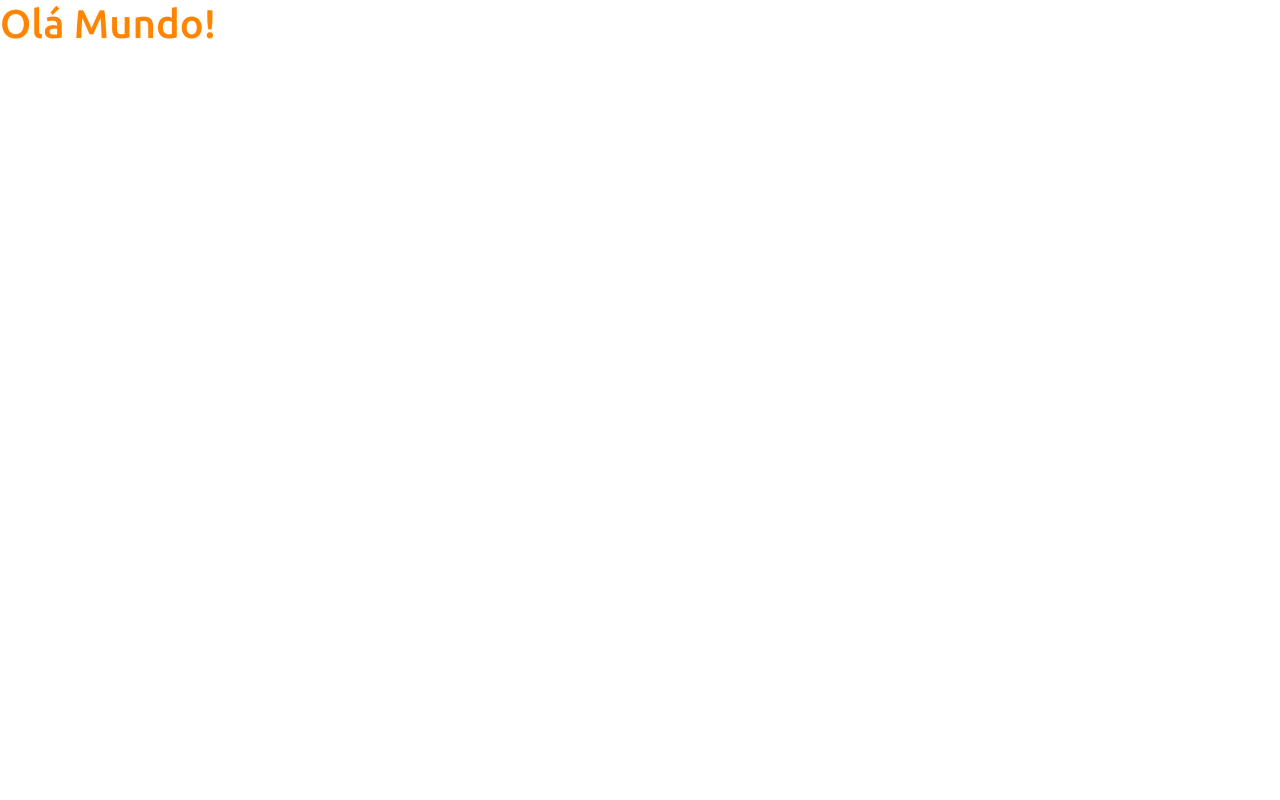
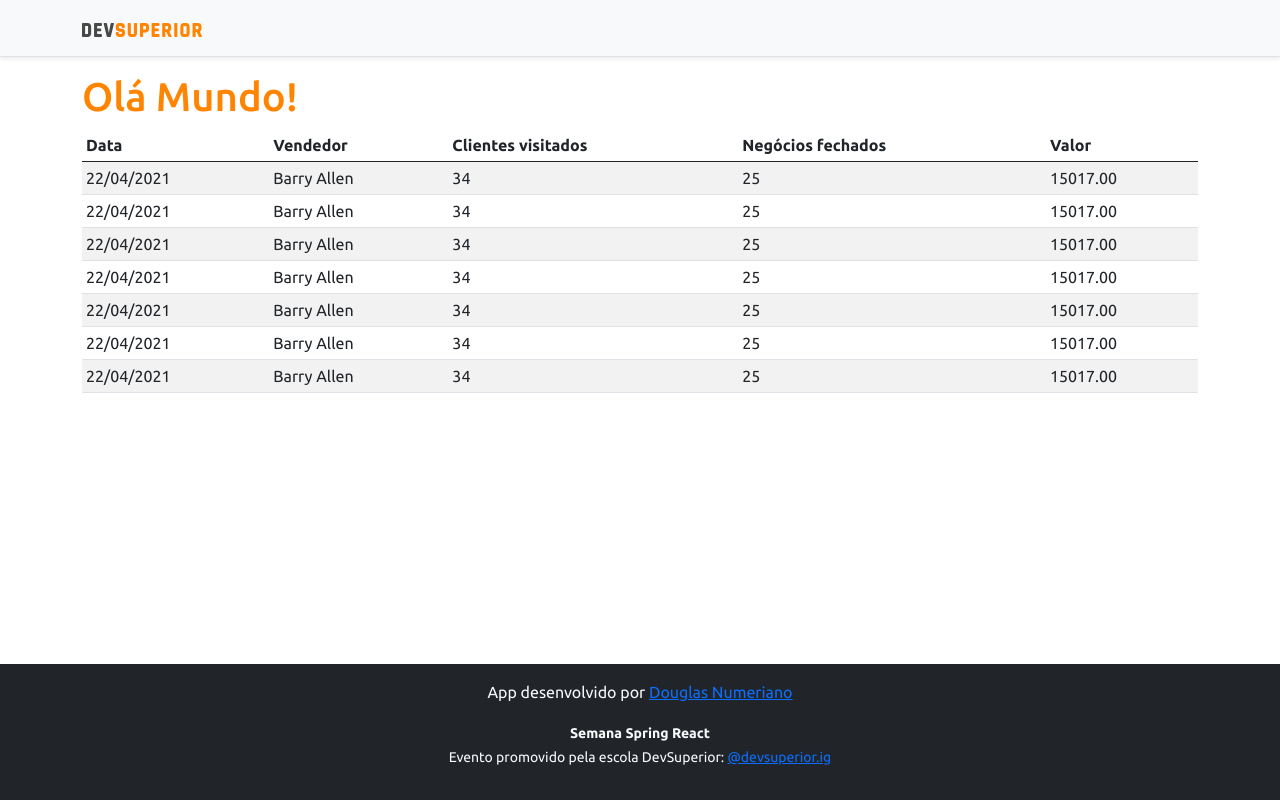
Before and after one commit to douglasNumeriano/projeto-sds3, a React (Create React App) app in the folder frontend/: page / in a window 1280 px wide. Built offline with nearby package versions, Linux system fonts and the light colour scheme.

Commit message:
Basic static components

```diff
--- a/frontend/src/App.tsx
+++ b/frontend/src/App.tsx
@@ -1,9 +1,17 @@
-
+import NavBar from "components/NavBar";
+import Footer from "components/Footer";
+import DataTable from "components/DataTable";
 function App() {
   return (
-    <div>
-      <h1 className="text-primary">Olá Mundo!</h1>
-    </div>
+    <>
+      <NavBar />
+      <div className='container'>
+        <h1 className="text-primary">Olá Mundo!</h1>
+        <DataTable />
+      </div>
+
+      <Footer />
+    </>
   );
 }
 
--- /dev/null
+++ b/frontend/src/components/DataTable/index.tsx
@@ -0,0 +1,70 @@
+function DataTable() {
+    return (
+        <div className="table-responsive">
+            <table className="table table-striped table-sm">
+                <thead>
+                    <tr>
+                        <th>Data</th>
+                        <th>Vendedor</th>
+                        <th>Clientes visitados</th>
+                        <th>Negócios fechados</th>
+                        <th>Valor</th>
+                    </tr>
+                </thead>
+                <tbody>
+                    <tr>
+                        <td>22/04/2021</td>
+                        <td>Barry Allen</td>
+                        <td>34</td>
+                        <td>25</td>
+                        <td>15017.00</td>
+                    </tr>
+                    <tr>
+                        <td>22/04/2021</td>
+                        <td>Barry Allen</td>
+                        <td>34</td>
+                        <td>25</td>
+                        <td>15017.00</td>
+                    </tr>
+                    <tr>
+                        <td>22/04/2021</td>
+                        <td>Barry Allen</td>
+                        <td>34</td>
+                        <td>25</td>
+                        <td>15017.00</td>
+                    </tr>
+                    <tr>
+                        <td>22/04/2021</td>
+                        <td>Barry Allen</td>
+                        <td>34</td>
+                        <td>25</td>
+                        <td>15017.00</td>
+                    </tr>
+                    <tr>
+                        <td>22/04/2021</td>
+                        <td>Barry Allen</td>
+                        <td>34</td>
+                        <td>25</td>
+                        <td>15017.00</td>
+                    </tr>
+                    <tr>
+                        <td>22/04/2021</td>
+                        <td>Barry Allen</td>
+                        <td>34</td>
+                        <td>25</td>
+                        <td>15017.00</td>
+                    </tr>
+                    <tr>
+                        <td>22/04/2021</td>
+                        <td>Barry Allen</td>
+                        <td>34</td>
+                        <td>25</td>
+                        <td>15017.00</td>
+                    </tr>
+                </tbody>
+            </table>
+        </div>
+    )
+}
+
+export default DataTable;
--- /dev/null
+++ b/frontend/src/components/Footer/index.tsx
@@ -0,0 +1,14 @@
+
+function Footer() {
+    return (
+        <footer className="footer mt-auto py-3 bg-dark">
+            <div className="container">
+                <p className="text-light">App desenvolvido por <a href="https://github.com/douglasNumeriano" target="_blank" rel="noreferrer">Douglas Numeriano</a></p>
+                <p className="text-light"><small><strong>Semana Spring React</strong><br />
+      Evento promovido pela escola DevSuperior: <a href="https://instagram.com/devsuperior.ig" target="_blank" rel="noreferrer">@devsuperior.ig</a></small></p>
+            </div>
+        </footer>
+    )
+}
+
+export default Footer;
--- /dev/null
+++ b/frontend/src/components/NavBar/index.tsx
@@ -0,0 +1,15 @@
+import ImgDsDark from 'assets/img/ds-dark.svg'
+
+function NavBar() {
+    return (
+        <div className="d-flex flex-column flex-md-row align-items-center p-3 px-md-4 mb-3 bg-light border-bottom shadow-sm">
+            <div className="container">
+                <nav className="my-2 my-md-0 mr-md-3">
+                    <img src={ImgDsDark} alt="DevSuperior" width="120" />
+                </nav>
+            </div>
+        </div>
+    )
+}
+
+export default NavBar;
```
Also changed, not shown: frontend/src/assets/img/ds-dark.svg (added).
